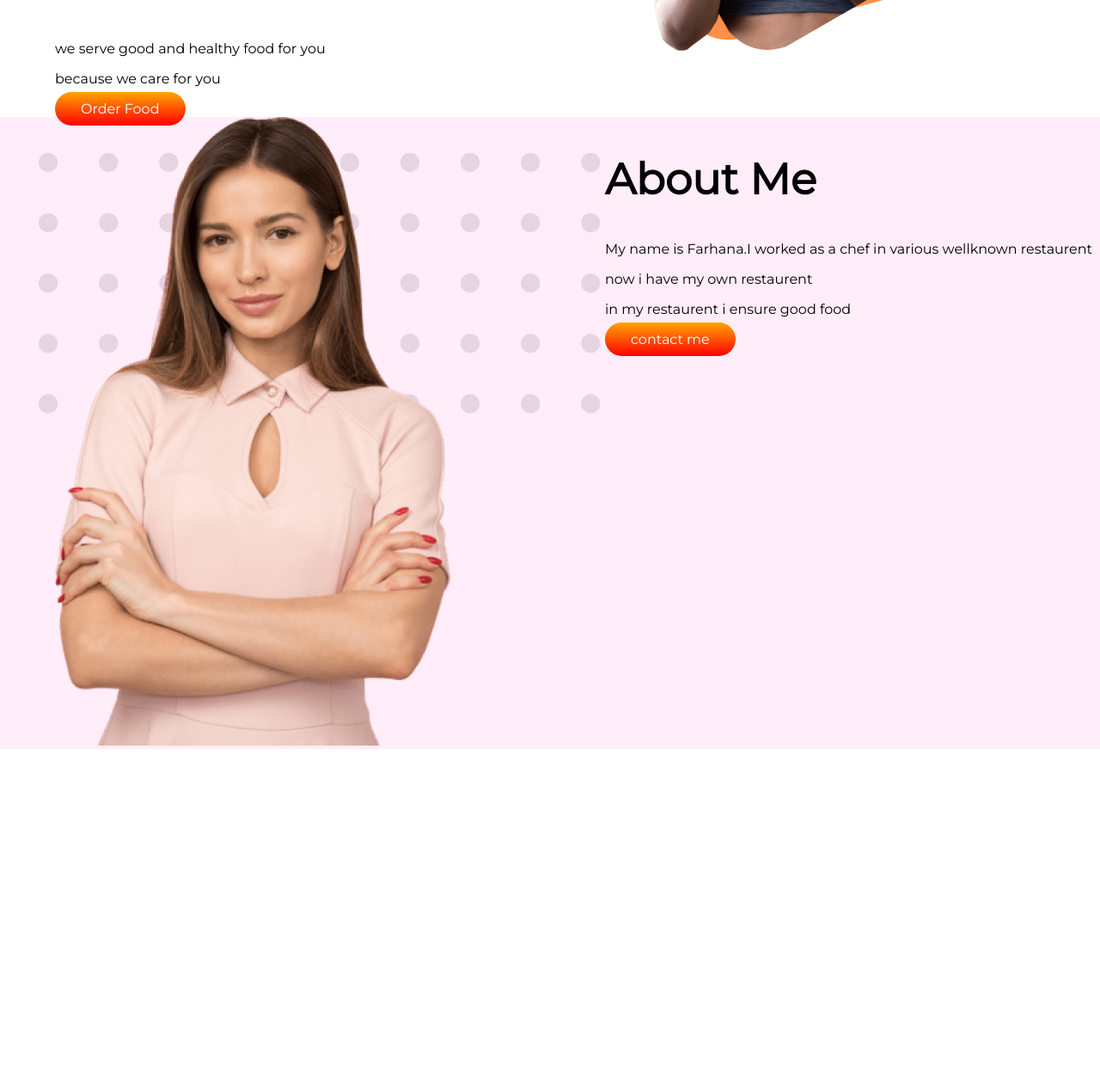
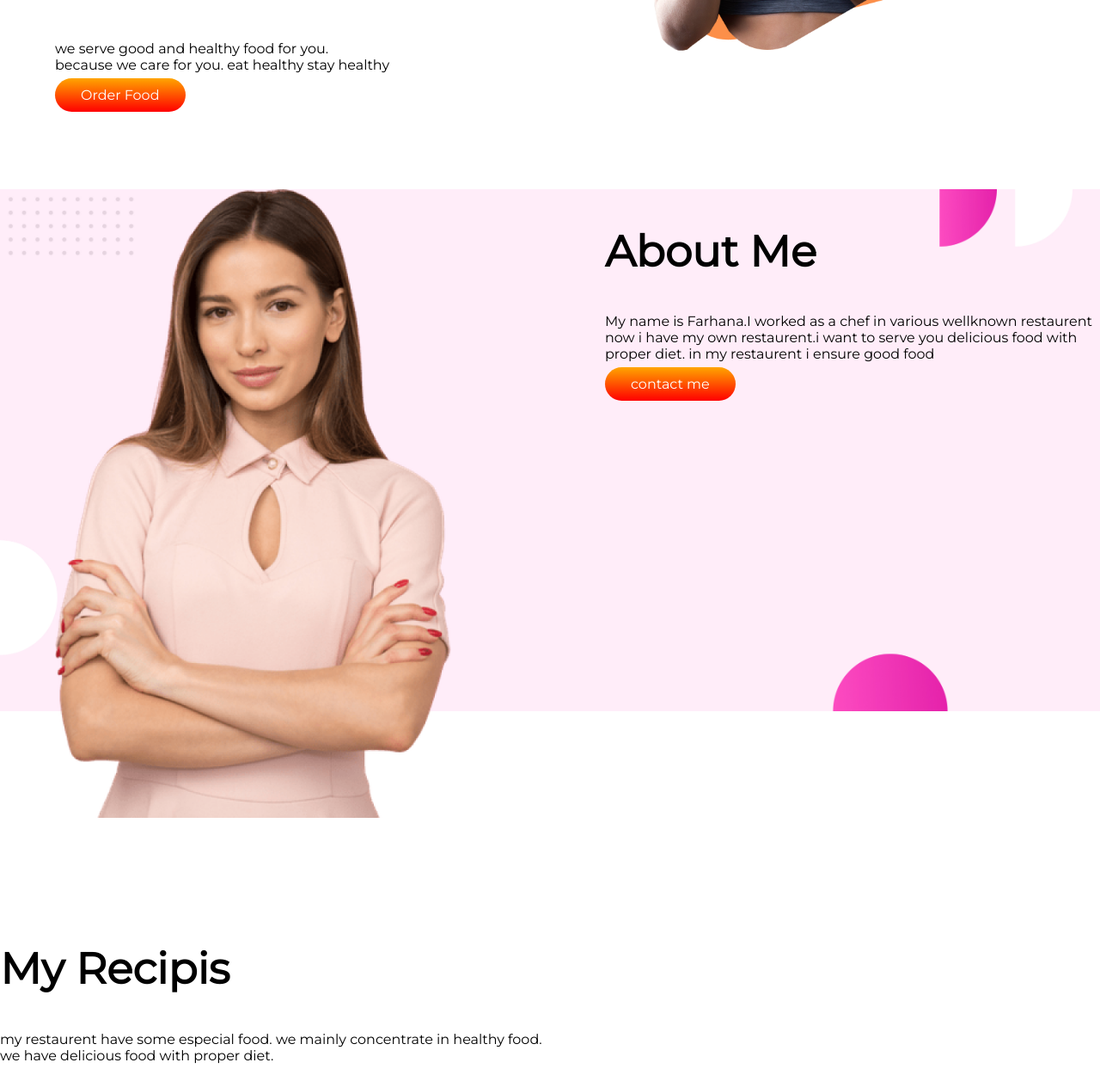
Before and after one commit to farhanaumme/food-network-portfolio, a plain HTML site: page index.html in a window 1280 px wide. Shown: the part 444-1701 px from the top of the page at 86% size. Before the commit the page ends 1315 px from the top, so only its background shows below. Drawn offline with Linux system fonts and the light colour scheme.

Commit message:
class-added

```diff
--- a/index.html
+++ b/index.html
@@ -18,8 +18,8 @@
           <h1><span class="start-color">Skip</span> The Diet,</h1>
           <h1>Just Eat Healthy</h1>
           <h1>With Food Network</h1>
-          <p>we serve good and healthy food for you</p>
-          <p>because we care for you</p>
+          <p>we serve good and healthy food for you.<br>
+          because we care for you. eat healthy stay healthy</p>
           <a class="link-button" target="_blank" href="" >Order Food</a>
 
 
@@ -28,16 +28,16 @@
         <img src="images/female/picture.png" alt="">
   </div>
    </section>
-<section class="mid-banner">
+<section class="about-me">
          <div class="half-width">
                         <img src="images/female/Person Image.png" alt="">
 
          </div>
          <div class="half-width">
                         <h2>About Me</h2>
-                        <p>My name is Farhana.I worked as a chef in various wellknown restaurent</p>
-                        <p>now i have my own restaurent</p>
-                        <p>in my restaurent i ensure good food</p>
+                        <p>My name is Farhana.I worked as a chef in various wellknown restaurent<br>
+                        now i have my own restaurent.i want to serve you delicious food with proper diet.
+                        in my restaurent i ensure good food</p>
                         <a class="link-button" target="_blank" href="">contact me</a>
 
 
@@ -46,6 +46,17 @@
 
 
 </section>
+<section>
+      <div>
+            <h2>My Recipis</h2>
+            <p>my restaurent have some especial food.
+                  we mainly concentrate in healthy food.<br>
+               we have delicious food with proper diet.
+
+
+            </p>
+      </div>
+</section>
 
 </body>
 
--- a/style.css
+++ b/style.css
@@ -13,6 +13,7 @@ h2{
 }
 section{
                 display: flex;
+                margin-bottom: 100px;
 
 }
 .start-color{
@@ -37,6 +38,11 @@ p{
            padding:10px 30px;
            border-radius:40px ;
 }
-.mid-banner{
+.about-me{
               background-image: url(images/shapes/Frame\ 59.jpg);
+              background-repeat: no-repeat;
+               background-size: contain;
+
+
+
 }
```
